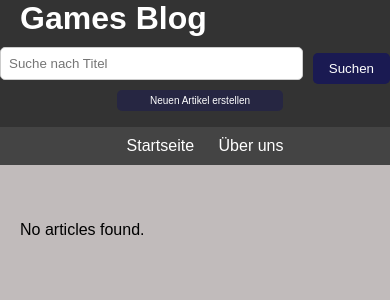
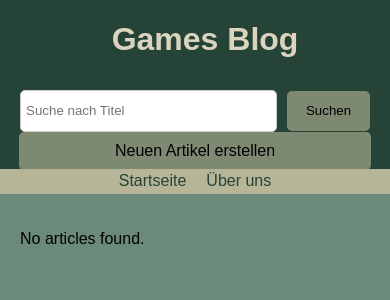
Before and after one commit to FabianGRD/WebDev, a PHP site: page / in a window 390 px wide. Shown: the top 300 px of the page. Run offline with PHP 8.4, Linux system fonts and the light colour scheme; data that the repository does not hold is empty.

Commit message:
responsive

```diff
--- /dev/null
+++ b/Frontend/Style/header.css
@@ -0,0 +1,52 @@
+body {
+    font-family: Arial, sans-serif;
+    margin: 0;
+    padding: 0;
+    background-color: #6B8A7A;
+}
+
+header {
+    background-color: #254336;
+    color: #DAD3BE;
+    display: flex;
+    justify-content: space-between;
+    align-items: center;
+    position: fixed;
+    width: 100%;
+    height: 10vh;
+    top: 0;
+    z-index: 999;
+}
+
+header h1 {
+    margin-left: 20px;
+}
+
+header form {
+    display: flex;
+    align-items: center;
+}
+
+nav {
+    background-color: #B7B597;
+    text-align: center;
+    justify-content: center;
+    align-items: center;
+    display: flex;
+    position: fixed;
+    width: 100%;
+    height: 3vh;
+    top: 10vh;
+    z-index: 998;
+}
+
+nav a {
+    padding: auto;
+    color: #254336;
+    text-decoration: none;
+    margin: 0 10px;
+}
+
+.placeholder {
+    height: 13vh;
+}
--- a/Frontend/Style/index.css
+++ b/Frontend/Style/index.css
@@ -1,56 +1,3 @@
-body {
-    font-family: Arial, sans-serif;
-    margin: 0;
-    padding: 0;
-    background-color: #b4adadd2;
-}
-
-header {
-    background-color: #333;
-    color: #fff;
-    display: flex;
-    justify-content: space-between;
-    align-items: center;
-    position: fixed;
-    width: 100%;
-    height: 10vh;
-    top: 0;
-    z-index: 999;
-}
-
-header h1 {
-    margin: 0;
-}
-
-header form {
-    display: flex;
-    align-items: center;
-}
-
-nav {
-    background-color: #444;
-    padding: 10px;
-    text-align: center;
-    position: fixed;
-    width: 100%;
-    top: 10vh;
-    z-index: 998;
-}
-
-nav a {
-    color: #fff;
-    text-decoration: none;
-    margin: 0 10px;
-}
-
-nav a:hover {
-    text-decoration: underline;
-}
-
-.placeholder {
-    height: 12vh;
-}
-
 .banner {
     width: 100%;
 }
@@ -133,7 +80,7 @@ nav a:hover {
 }
 
 .post {
-    background-color: #43465c5e;
+    background-color: #dad3bea1;
     padding: 0px 10px 10px 10px;
     margin-bottom: 20px;
     border-radius: 5px;
@@ -162,39 +109,45 @@ nav a:hover {
 }
 
 input[type="text"] {
-    padding: 8px;
+    padding: 5px;
     width: 300px;
+    height: 30px;
     border-radius: 5px;
     border: 1px solid #ccc;
     margin-right: 10px;
 }
 
-input[type="submit"] {
-    padding: 8px 16px;
-    background-color: rgb(26, 26, 82);
-    color: white;
-    border: none;
+.searchButton {
+    width: 100px;
+    height: 40px;
+    padding: 10px;
+    margin-right: 20px;
+    text-align: center;
+    background-color: #b7b5979d;
+    color: #000000;
     border-radius: 5px;
+    border-style: none;
+}
+
+.searchButton:hover {
+    background-color: #B7B597;
     cursor: pointer;
 }
 
-.new-article-button {
+.newArticleButton {
     display: block;
     width: 10vw;
     padding: 10px;
     margin-right: 20px;
     text-align: center;
-    background-color: rgba(26, 26, 82, 0.5);
-    color: #fff;
+    background-color: #B7B5979d;
+    color: #000000;
     text-decoration: none;
     border-radius: 5px;
 }
 
-.new-article-button:hover {
-    background-color: rgb(20, 20, 66);
-}
-.heading{
-    margin-left: 20px;
+.newArticleButton:hover {
+    background-color: #B7B597;
 }
 
 .overlay {
@@ -226,6 +179,7 @@ input[type="submit"] {
 
 
 @media (max-width: 768px) {
+
     .post {
         width: calc(50% - 10px);
     }
@@ -239,7 +193,7 @@ input[type="submit"] {
     }
 
     nav{
-        top: 15vh;
+        top: 20vh !important;
     }
 
     .banner{
@@ -248,8 +202,9 @@ input[type="submit"] {
 
     .slideshow-container{
         display: none;
-        top: 8vh;
-        width: 500px;
+    }
+    .dot {
+        display: none;
     }
     .container{
         margin-top: 100px;
@@ -257,7 +212,7 @@ input[type="submit"] {
 
     header {
         flex-direction: column;
-        height: 15vh;
+        height: 20vh !important;
         align-items: flex-start;
     }
 
@@ -268,25 +223,16 @@ input[type="submit"] {
     }
 
     input[type="text"] {
-        width: calc(100% - 20px);
+        margin-left: 20px;
+        width: 80vw;
     }
-}
 
-@media (max-width: 480px) {
+    .newArticleButton{
+        width: 85vw !important;
+        margin: 0 0 20px 0;
+    }
+
     .post {
         width: 100%;
     }
-
-    .new-article-button {
-        font-size: 10px;
-        width: 40vw;
-        padding: 5px;
-        height: auto;
-        margin: 0 0 20px 30vw;
-    }
-
-    input[type="text"] {
-        width: calc(100% - 40px);
-        margin-bottom: 10px;
-    }
 }
--- a/Frontend/aboutUs.html
+++ b/Frontend/aboutUs.html
@@ -4,6 +4,7 @@
     <meta charset="UTF-8">
     <meta name="viewport" content="width=device-width, initial-scale=1.0">
     <link rel="stylesheet" href="Style/aboutUs.css">
+    <link rel="stylesheet" href="Style/header.css">
     <title>Über uns</title>
 </head>
 <body>
@@ -14,6 +15,7 @@
         <a href="index.php">Startseite</a>
         <a href="#">Über uns</a>
     </nav>
+    <div class="placeholder"></div>
     <div class="container">
         <div class="creator">
             <h2>Cenk Cansiz</h2>
--- a/Frontend/article.php
+++ b/Frontend/article.php
@@ -5,16 +5,17 @@
     <meta name="viewport" content="width=device-width, initial-scale=1.0">
     <title>Artikel</title>
     <link rel="stylesheet" href="Style/article.css">
+    <link rel="stylesheet" href="Style/header.css">
 </head>
 <body>
     <header>
-        <h1>Article</h1>
+        <h1>Artikel</h1>
     </header>
     <nav>
         <a href="index.php">Startseite</a>
         <a href="aboutUs.html">Über uns</a>
     </nav>
-
+    <div class="placeholder"></div>
     <div class="container">
     <?php
         if (isset($_GET['id'])) {
--- a/Frontend/editArticle.php
+++ b/Frontend/editArticle.php
@@ -5,6 +5,7 @@
     <meta name="viewport" content="width=device-width, initial-scale=1.0">
     <link rel="stylesheet" href="Style/newArticle.css">
     <link rel="stylesheet" href="Style/editArticle.css">
+    <link rel="stylesheet" href="Style/header.css">
     <title>Artikel bearbeiten</title>
 </head>
 <body>
@@ -15,6 +16,7 @@
         <a href="index.php">Startseite</a>
         <a href="aboutUs.html">Über uns</a>
     </nav>
+    <div class="placeholder"></div>
     <div class="container">
     <?php
     if (isset($_GET['id'])) {
--- a/Frontend/index.php
+++ b/Frontend/index.php
@@ -4,15 +4,16 @@
     <meta name="viewport" content="width=device-width, initial-scale=1.0">
     <title>Games Blog</title>
     <link rel="stylesheet" href="Style/index.css">
+    <link rel="stylesheet" href="Style/header.css">
 </head>
 <body>
     <header>
-        <h1 class="heading">Games Blog</h1>
+        <h1>Games Blog</h1>
         <form action="index.php?search='<?= isset($_GET['search']) ?>'">
             <input type="text" name="search" id="searchInput" placeholder="Suche nach Titel">
-            <input type="submit" value="Suchen">
+            <input type="button" class="searchButton" value="Suchen">
         </form>
-        <a href="newArticle.html" class="new-article-button">Neuen Artikel erstellen</a>
+        <a href="newArticle.html" class="newArticleButton">Neuen Artikel erstellen</a>
     </header>
     <nav>
         <a href="index.php">Startseite</a>
--- a/Frontend/newArticle.html
+++ b/Frontend/newArticle.html
@@ -4,6 +4,7 @@
     <meta charset="UTF-8">
     <meta name="viewport" content="width=device-width, initial-scale=1.0">
     <link rel="stylesheet" href="Style/newArticle.css">
+    <link rel="stylesheet" href="Style/header.css">
     <title>Neuen Artikel erstellen</title>
 </head>
 <body>
@@ -14,6 +15,7 @@
         <a href="index.php">Startseite</a>
         <a href="aboutUs.html">Über uns</a>
     </nav>
+    <div class="placeholder"></div>
     <div class="container">
         <form action="../Backend/saveNewArticle.php" method="POST" enctype="multipart/form-data">
             <div>
```
Also changed, not shown: Backend/deleteArticleById.php (+22 -0 lines), Frontend/Style/aboutUs.css (+0 -32 lines), Frontend/Style/article.css (+7 -42 lines), Frontend/Style/newArticle.css (+20 -42 lines), uploads/168838.jpg (deleted).
